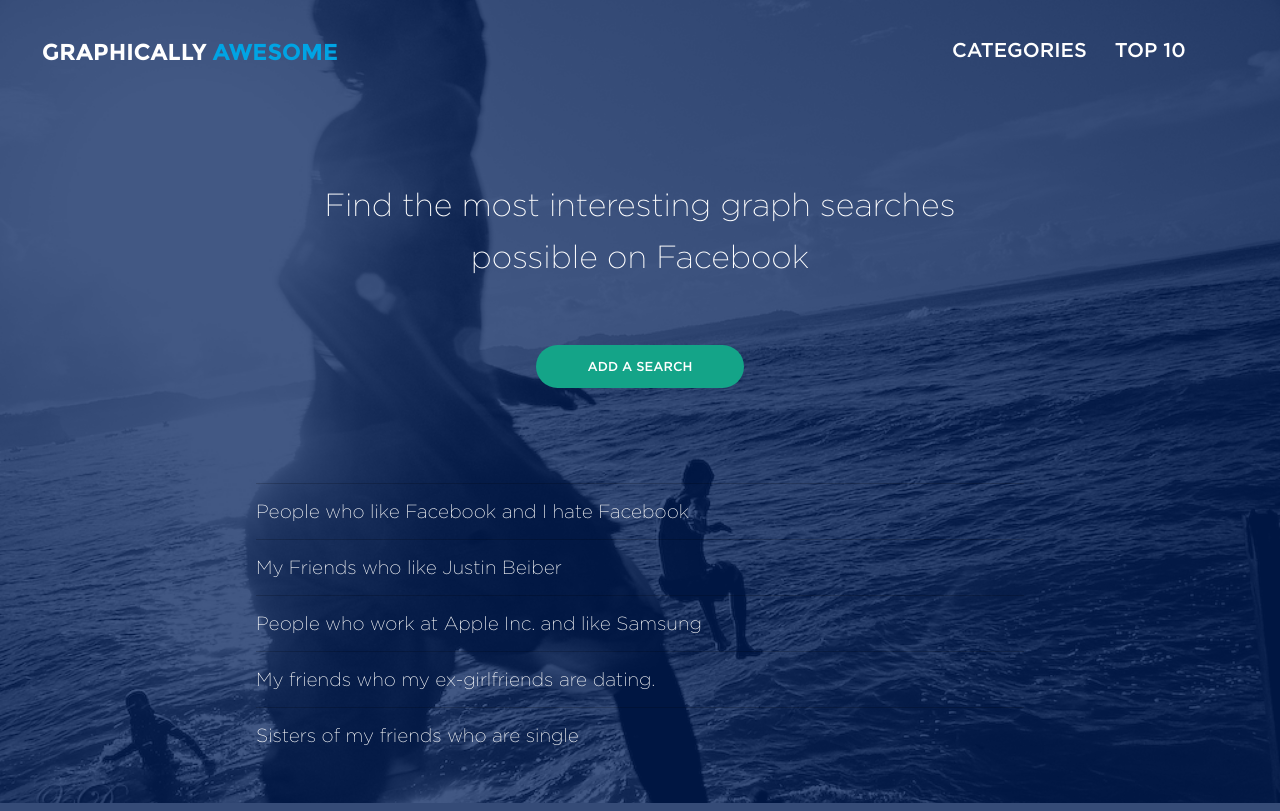
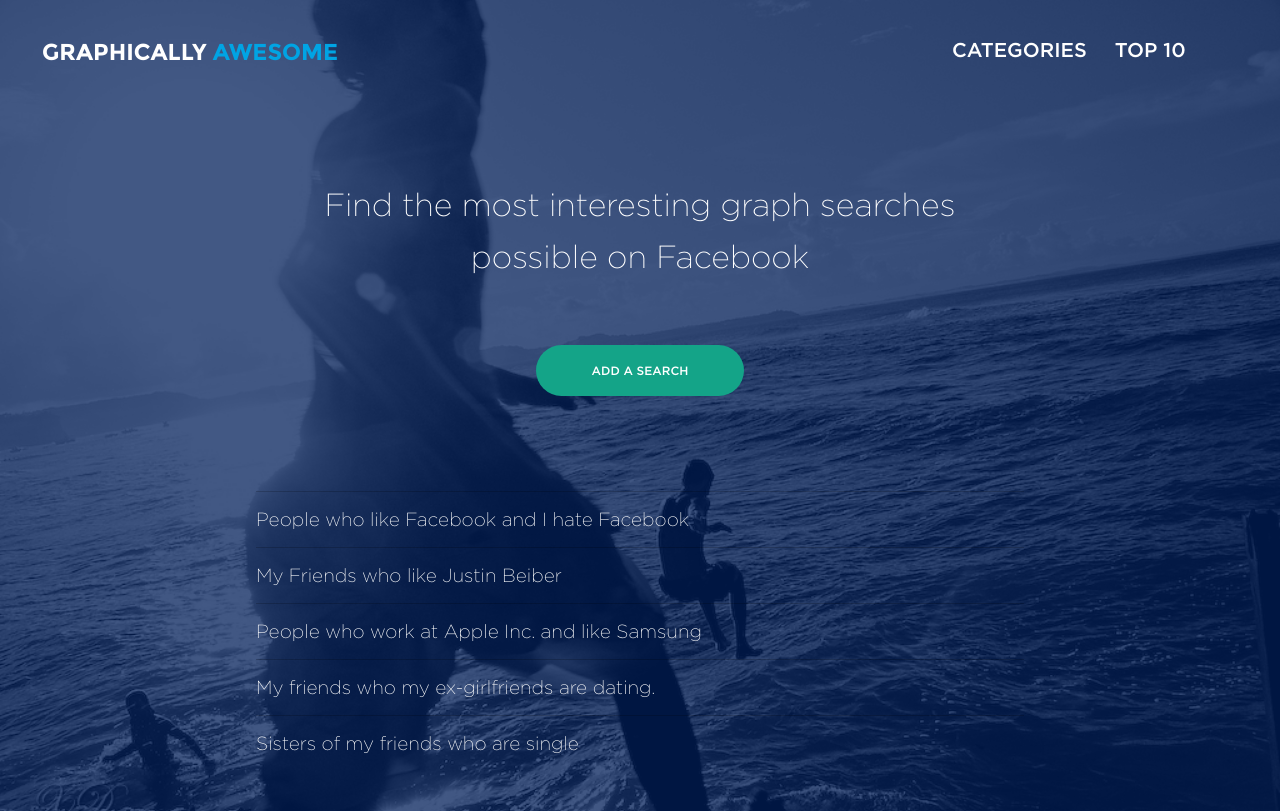
Before and after one commit to nitsh7084/graphicallyawesome, a PHP site: page /index.html in a window 1280 px wide. Run offline with PHP 8.4, Linux system fonts and the light colour scheme.

Commit message:
changed button shape

```diff
--- a/css/style.css
+++ b/css/style.css
@@ -189,15 +189,16 @@ html, body {
 
 .overlay_button {
   font-family: 'Gotham 500 normal';
-  font-size: 13px;
+  font-size: 12px;
   color: #fff;
   border: none;
   background: #14a488;
-  padding: 14px 52px;
+  padding: 18px 56px;
   margin: 62px 0px;
   margin-bottom: 2px;
   cursor: pointer;
   border-radius: 32px/32px;
+  outline: none;
   transition: all .2s ease 0s;
   -webkit-transition: all .2s ease 0s;
   -moz-transition: all .2s ease 0s;
--- a/css/style.scss
+++ b/css/style.scss
@@ -189,15 +189,16 @@ text-align:center;
 }
 .overlay_button{
 font-family:'Gotham 500 normal';
-font-size:13px;
+font-size:12px;
 color:#fff;
 border:none;
 background:#14a488;
-padding:14px 52px;
+padding:18px 56px;
 margin:62px 0px;
 margin-bottom:2px;
 cursor:pointer;
 border-radius:32px/32px;
+outline:none;
 @include property1(transition,'all .2s ease 0s');
 }
 .overlay_button:hover{
```
Also changed, not shown: 1 other file.
